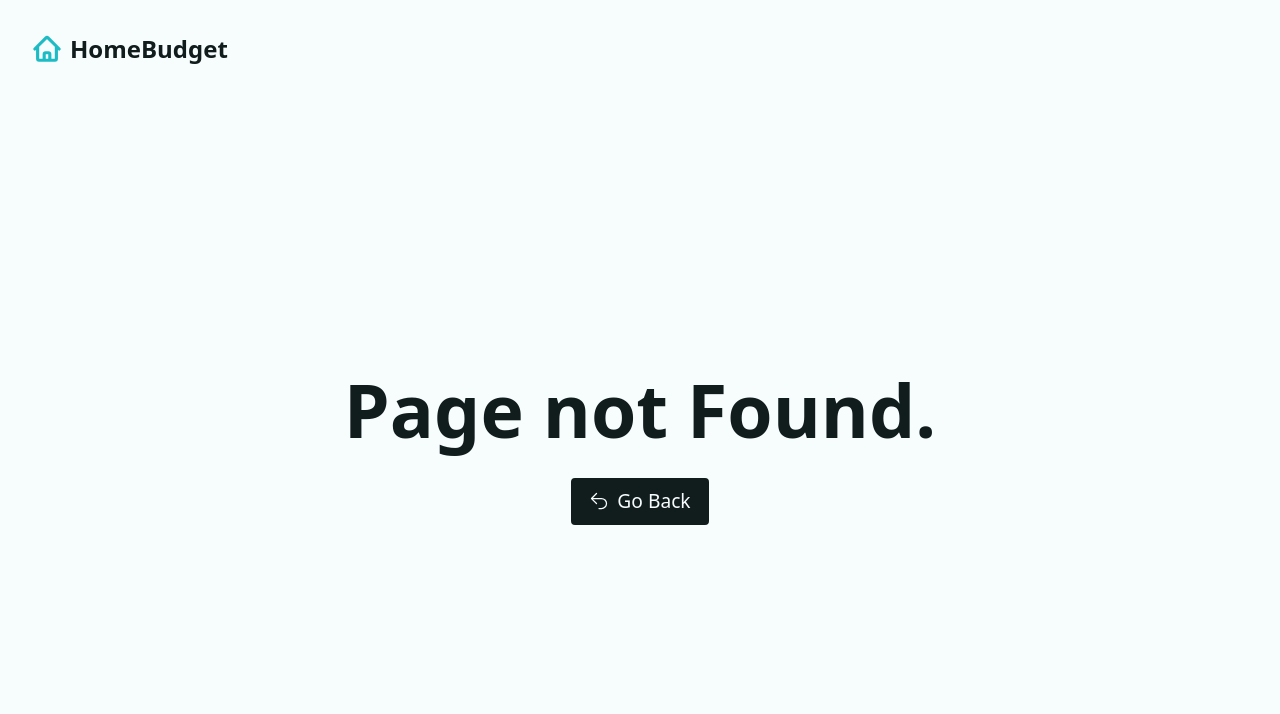
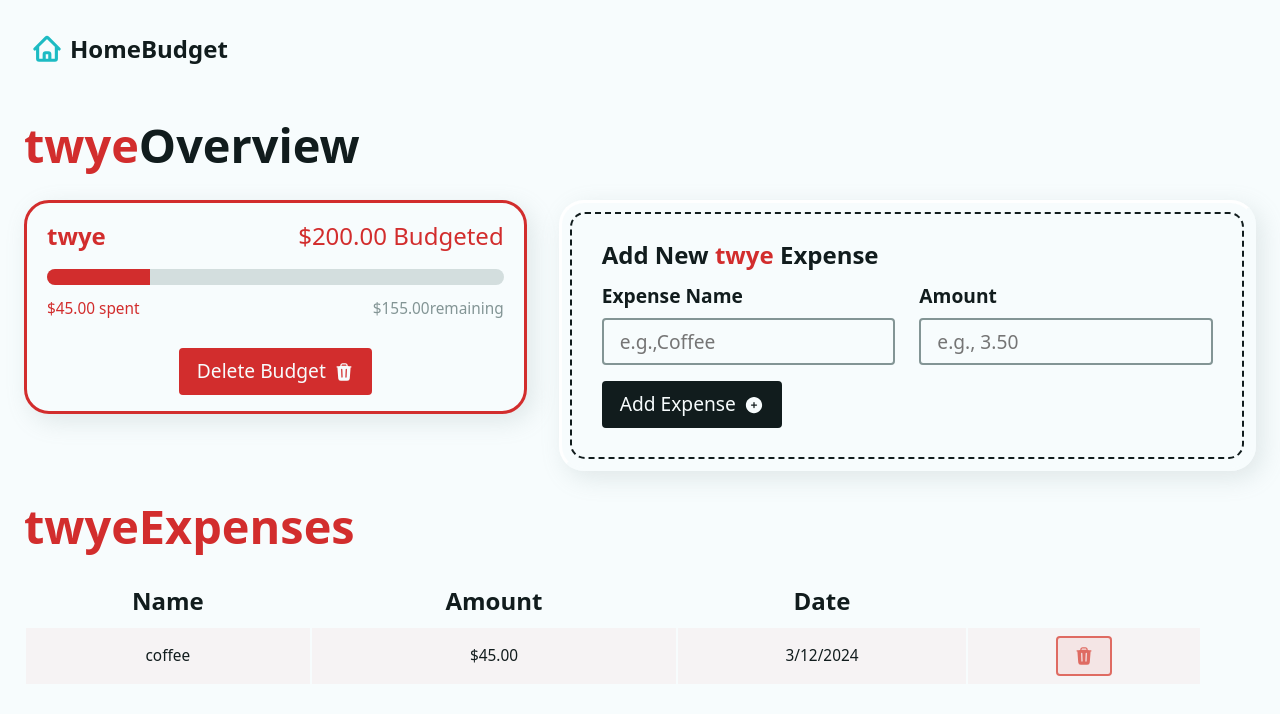
Before and after one commit to Miniproject-Semester-6/frontend, a React (Create React App) app: page /budget-overview/ed7a328d-2450-47a9-839b-744ebcb3c80a in a window 1280 px wide. Before the commit this address had no page. Shown: the top 714 px of the page. Built offline with nearby package versions, Linux system fonts and the light colour scheme.

Commit message:
Refactor protected routes and add budget overview page

```diff
--- /dev/null
+++ b/src/components/budgetOverview/AddExpenseForm.jsx
@@ -0,0 +1,60 @@
+import { PlusCircleIcon } from "@heroicons/react/24/solid";
+
+export default function AddExpenseForm({ budgets }) {
+  return (
+    <div className="form-wrapper">
+      <h2 className="h3">
+        Add New{" "}
+        <span className="accent">
+          {budgets.length === 1 && `${budgets.map((budget) => budget.name)}`}
+        </span>{" "}
+        Expense
+      </h2>
+      <form method="post" className="grid-sm">
+        <div className="expense-inputs">
+          <div className="grid-xs">
+            <label htmlFor="newExpense">Expense Name</label>
+            <input
+              type="text"
+              name="newExpense"
+              id="newExpense"
+              placeholder="e.g.,Coffee"
+              required
+            />
+          </div>
+          <div className="grid-xs">
+            <label htmlFor="newExpenseAmount"> Amount</label>
+            <input
+              type="number"
+              step="0.01"
+              inputMode=" decimal"
+              name="newExpenseAmount"
+              id="newExpenseAmount"
+              placeholder="e.g., 3.50"
+              required
+            />
+          </div>
+        </div>
+        <div className="grid-xs" hidden={budgets.length === 1}>
+          <label htmlFor="newExpenseBudget">Budget Category</label>
+          <select name="newExpenseBudget" id="newExpenseBudget" required>
+            {budgets
+              .sort((a, b) => a.createdAt - b.createdAt)
+              .map((budget) => {
+                return (
+                  <option value={budget.id} key={budget.id}>
+                    {budget.name}
+                  </option>
+                );
+              })}
+          </select>
+        </div>
+        <input type="hidden" name="_action" value="createExpense" />
+        <button type="submit" className="btn btn--dark">
+          <span>Add Expense</span>
+          <PlusCircleIcon width={20} />
+        </button>
+      </form>
+    </div>
+  );
+}
--- /dev/null
+++ b/src/components/budgetOverview/ExpenseItem.jsx
@@ -0,0 +1,43 @@
+import { Link } from "react-router-dom";
+import { formatCurrency, formateDateToLocalestring } from "helpers/helpers";
+
+// library
+import { TrashIcon } from "@heroicons/react/24/solid";
+import { budgets } from "constants/constant";
+
+export default function ExpenseItem({ expense, showBudget }) {
+  const budget = budgets[0];
+
+  return (
+    <>
+      <td>{expense.name}</td>
+      <td>{formatCurrency(expense.amount)}</td>
+      <td>{formateDateToLocalestring(expense.createdAt)}</td>
+      {showBudget && (
+        <td>
+          <Link
+            to={`/budget/${budget.id}`}
+            style={{
+              "--accent": budget.color,
+            }}
+          >
+            {budget.name}
+          </Link>
+        </td>
+      )}
+      <td>
+        <form method="post">
+          <input type="hidden" name="_action" value="deleteExpense" />
+          <input type="hidden" name="expenseId" value={expense.id} />
+          <button
+            type="submit"
+            className="btn btn--warning"
+            aria-label={`Delete ${expense.name} expense`}
+          >
+            <TrashIcon width={20} />
+          </button>
+        </form>
+      </td>
+    </>
+  );
+}
--- /dev/null
+++ b/src/components/budgetOverview/ExpenseTable.jsx
@@ -0,0 +1,26 @@
+import ExpenseItem from "components/budgetOverview/ExpenseItem";
+
+export default function ExpenseTable({ expenses, showBudget = true }) {
+  return (
+    <div className="table">
+      <table>
+        <thead>
+          <tr>
+            {["Name", "Amount", "Date", showBudget ? "Budget" : "", ""].map(
+              (i, index) => (
+                <th key={index}>{i}</th>
+              ),
+            )}
+          </tr>
+        </thead>
+        <tbody>
+          {expenses.map((expense) => (
+            <tr key={expense.id}>
+              <ExpenseItem expense={expense} showBudget={showBudget} />
+            </tr>
+          ))}
+        </tbody>
+      </table>
+    </div>
+  );
+}
--- /dev/null
+++ b/src/components/home/AddBudgetForm.jsx
@@ -0,0 +1,44 @@
+// library
+import { useRef } from "react";
+import { CurrencyDollarIcon } from "@heroicons/react/24/solid";
+
+export default function AddBudgetForm() {
+  const formRef = useRef();
+  const focusRef = useRef();
+
+  return (
+    <div className="form-wrapper">
+      <h2 className="h3">Create budget</h2>
+      <form className="grid-sm" ref={formRef}>
+        <div className="grid-xs">
+          <label htmlFor="newBudget"> Budget Name</label>
+          <input
+            type="text"
+            name="newBudget"
+            id="newBudget"
+            placeholder="e.g., Groceries"
+            required
+            ref={focusRef}
+          />
+        </div>
+        <div className="grid-xs">
+          <label htmlFor="newBudgetAmount">Amount</label>
+          <input
+            type="number"
+            step="0.01"
+            name="newBudgetAmount"
+            id="newBudgetAmount"
+            placeholder="e.g.,$359"
+            required
+            inputMode="decimal"
+          />
+        </div>
+        <input type="hidden" name="_action" value="createBudget" />
+        <button type="submit" className="btn btn--dark">
+          <span>Create budget</span>
+          <CurrencyDollarIcon width={20} />
+        </button>
+      </form>
+    </div>
+  );
+}
--- /dev/null
+++ b/src/components/home/BudgetItem.jsx
@@ -0,0 +1,53 @@
+import { Link } from "react-router-dom";
+import { BanknotesIcon, TrashIcon } from "@heroicons/react/24/solid";
+
+import {
+  calculateSpentByBudget,
+  formatCurrency,
+  formatPercentage,
+} from "helpers/helpers";
+import { allExpenses } from "constants/constant";
+
+export default function BudgetItem({ budget, showDelete = false }) {
+  const { name, id, amount, color } = budget;
+
+  const spent = calculateSpentByBudget(id, allExpenses);
+
+  return (
+    <div
+      className="budget"
+      style={{
+        "--accent": color,
+      }}
+    >
+      <div className="progress-text">
+        <h3>{name}</h3>
+        <p>{formatCurrency(amount)} Budgeted</p>
+      </div>
+      <progress max={amount} value={spent}>
+        {formatPercentage(spent / amount)}
+      </progress>
+      <div className="progress-text">
+        <small>{formatCurrency(spent)} spent</small>
+        <small>{formatCurrency(amount - spent)}remaining</small>
+      </div>
+      {showDelete ? (
+        <div className="flex-sm">
+          <form>
+            <button type="submit" className="btn">
+              <span>Delete Budget</span>
+              <TrashIcon width={20} />
+            </button>
+          </form>
+        </div>
+      ) : (
+        <div className="flex-sm">
+          <Link to={`/budget-overview/${id}`} className="btn">
+            <span>Edit Budget</span>
+            <BanknotesIcon width={20} />
+          </Link>
+        </div>
+      )}
+    </div>
+  );
+}
--- a/src/constants/constant.js
+++ b/src/constants/constant.js
@@ -1 +1,21 @@
 export const DEMO_AUTHENTICATION = true;
+
+export const budgets = [
+  {
+    id: "ed7a328d-2450-47a9-839b-744ebcb3c80a",
+    name: "twye",
+    createdAt: 1710243337863,
+    amount: 200,
+    color: "0 65% 50%",
+  },
+];
+
+export const allExpenses = [
+  {
+    id: "537c6d22-f850-4975-be3a-fa088c31defc",
+    name: "coffee",
+    createdAt: 1710243871415,
+    amount: 45,
+    budgetId: "ed7a328d-2450-47a9-839b-744ebcb3c80a",
+  },
+];
--- /dev/null
+++ b/src/helpers/helpers.js
@@ -0,0 +1,37 @@
+// random color
+// const generateRandomColor = (budgets) => {
+//   const existingBudgetLength = fetchData("budgets")?.length ?? 0;
+
+//   return `${existingBudgetLength * 34} 65% 50%`;
+// };
+
+// total spent by budget
+export const calculateSpentByBudget = (budgetId, expenses) => {
+  const budgetSpent = expenses.reduce((acc, expense) => {
+    if (expense.budgetId !== budgetId) return acc;
+    return (acc += expense.amount);
+  }, 0);
+
+  return budgetSpent;
+};
+
+// formatting Date
+export const formateDateToLocalestring = (epoch) => {
+  return new Date(epoch).toLocaleDateString();
+};
+
+// formatting percentage
+export const formatPercentage = (amt) => {
+  return amt.toLocaleString(undefined, {
+    style: "percent",
+    minimumFractionDigits: 0,
+  });
+};
+
+//format currency
+export const formatCurrency = (amt) => {
+  return amt.toLocaleString(undefined, {
+    style: "currency",
+    currency: "USD",
+  });
+};
--- /dev/null
+++ b/src/pages/budgetOverview/BudgetOverview.jsx
@@ -0,0 +1,39 @@
+import AddExpenseForm from "components/budgetOverview/AddExpenseForm";
+import ExpenseTable from "components/budgetOverview/ExpenseTable";
+import BudgetItem from "components/home/BudgetItem";
+import { budgets, allExpenses } from "constants/constant";
+
+export default function BudgetOverview() {
+  const budget = budgets[0];
+  const expenses = allExpenses;
+
+  return (
+    <div
+      className="grid-lg"
+      style={{
+        "--accent": budget.color,
+      }}
+    >
+      <h1 className="h2">
+        <span className="accent">{budget.name}</span>
+        Overview
+      </h1>
+      <div className="flex-lg">
+        <BudgetItem budget={budget} showDelete={true} />
+        <AddExpenseForm budgets={[budget]} />
+      </div>
+
+      {expenses && expenses.length > 0 && (
+        <div className="grid-md">
+          <h2>
+            <span className="accent">
+              {budget.name}
+              Expenses
+            </span>
+          </h2>
+          <ExpenseTable expenses={expenses} showBudget={false} />
+        </div>
+      )}
+    </div>
+  );
+}
--- a/src/pages/home/Home.jsx
+++ b/src/pages/home/Home.jsx
@@ -1,7 +1,36 @@
-import React from "react";
+import AddBudgetForm from "components/home/AddBudgetForm";
+import BudgetItem from "components/home/BudgetItem";
+import { budgets } from "constants/constant";
 
 function Home() {
-  return <div>Home</div>;
+  return (
+    <div className="dashboard">
+      <h1>
+        Welcome back, <span className="accent">XYZ</span>
+      </h1>
+      <div className="grid-sm">
+        {budgets && budgets.length > 0 ? (
+          <div className="grid-lg">
+            <div className="flex-lg">
+              <AddBudgetForm />
+            </div>
+            <h2>Existing Budget</h2>
+            <div className="budgets">
+              {budgets.map((budget) => (
+                <BudgetItem key={budget.id} budget={budget} />
+              ))}
+            </div>
+          </div>
+        ) : (
+          <div className="grid-sm">
+            <p>Personal budgeting is the secret to financial freedom.</p>
+            <p>Create a budget to get started!</p>
+            <AddBudgetForm />
+          </div>
+        )}
+      </div>
+    </div>
+  );
 }
 
 export default Home;
--- a/src/routes/ProtectedRoutes.jsx
+++ b/src/routes/ProtectedRoutes.jsx
@@ -14,7 +14,13 @@ const RedirectTo = () => {
 function ProtectedRoutes() {
   const authToken = DEMO_AUTHENTICATION;
 
-  return authToken ? <Outlet /> : <RedirectTo />;
+  return authToken ? (
+    <main>
+      <Outlet />
+    </main>
+  ) : (
+    <RedirectTo />
+  );
 }
 
 export default ProtectedRoutes;
--- a/src/routes/constants.js
+++ b/src/routes/constants.js
@@ -3,6 +3,7 @@ import { Navigate } from "react-router-dom";
 import Login from "pages/auth/login/Login";
 import Home from "pages/home/Home";
 import CreateOrganization from "pages/auth/createOrganization/CreateOrganization";
+import BudgetOverview from "pages/budgetOverview/BudgetOverview";
 
 export const authRoutes = [
   {
@@ -28,4 +29,9 @@ export const protectedRoutes = [
     component: <Home />,
     title: "Home",
   },
+  {
+    path: "/budget-overview/:id",
+    component: <BudgetOverview />,
+    title: "Budget Overview",
+  },
 ];
```
